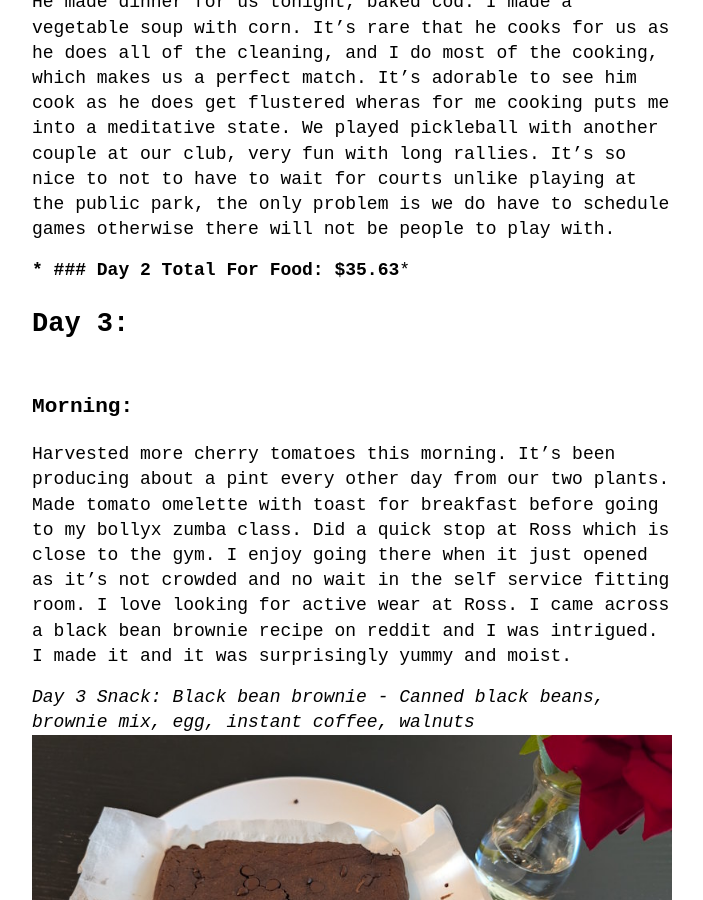
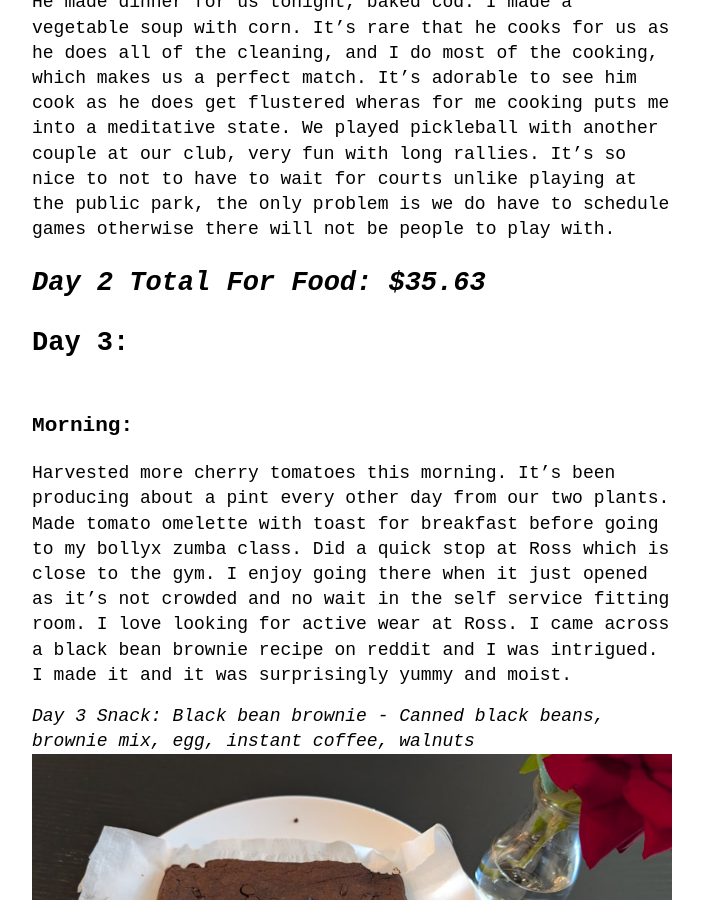
Before and after one commit to groceryshoppingisfun/weeklyfoodjournal, a Jekyll site: the page built from _posts/2025-06-16-Thai-Inspired-Cooking-Week.md, in a window 1280 px wide and 900 px high, scrolled down 5127 px. Shown: the whole window, without its empty margins (288-991 px from the left). Built offline with Jekyll 4.4.1, drawn with Linux system fonts in a browser that asks for light colours.

```diff
--- a/_posts/2025-06-16-Thai-Inspired-Cooking-Week.md
+++ b/_posts/2025-06-16-Thai-Inspired-Cooking-Week.md
@@ -48,7 +48,7 @@ I spent some time researching online for two things. First was to look for a fac
 ### Evening:
 He made dinner for us tonight, baked cod. I made a vegetable soup with corn. It's rare that he cooks for us as he does all of the cleaning, and I do most of the cooking, which makes us a perfect match. It's adorable to see him cook as he does get flustered wheras for me cooking puts me into a meditative state. We played pickleball with another couple at our club, very fun with long rallies. It's so nice to not to have to wait for courts unlike playing at the public park, the only problem is we do have to schedule games otherwise there will not be people to play with.
 
-*** ### Day 2 Total For Food: $35.63***
+# *Day 2 Total For Food: $35.63*
 
 # Day 3:
 ### Morning:
```
